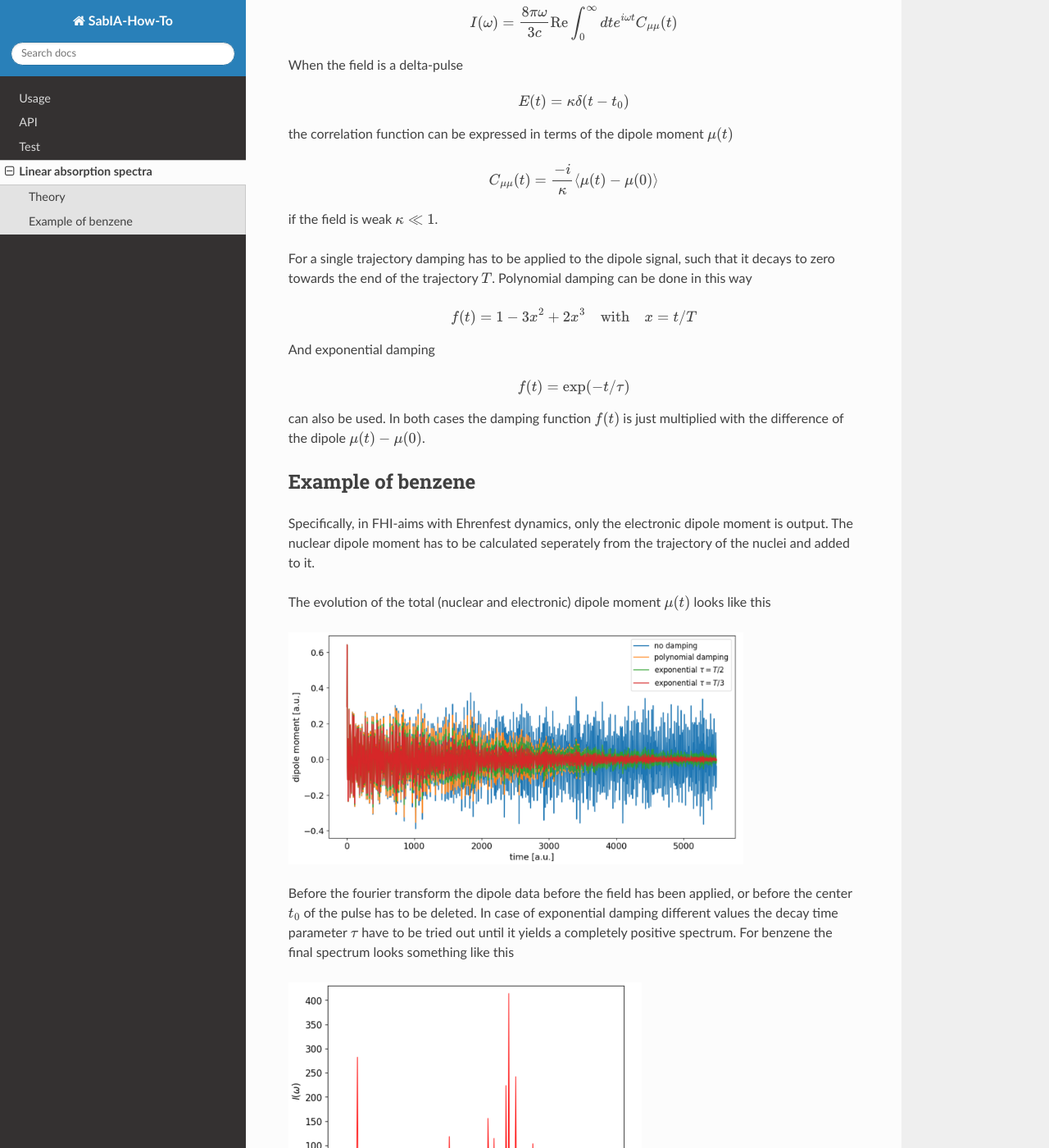
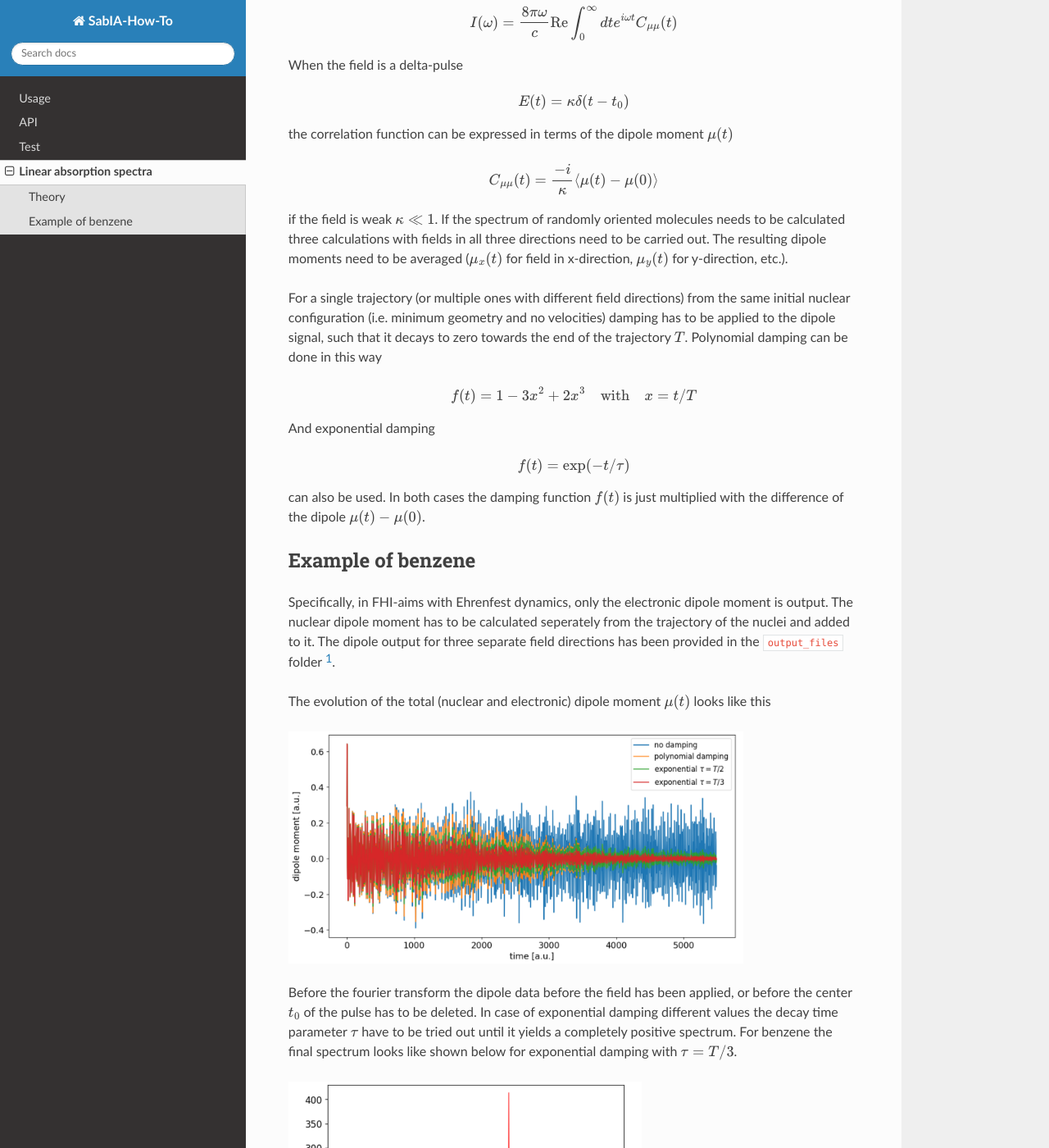
Before and after one commit to sabia-group/How-Tos, a Sphinx documentation site: the page built from docs/source/abs_spectrum.rst, in a window 1280 px wide and 1400 px high, scrolled down 377 px. Shown: the whole window at 82% size. Built offline with Sphinx 7.4.7 and the Read the Docs theme 3.1.0, drawn with Linux system fonts in a browser that asks for light colours; some of the changed text lies outside the part shown.

Commit message:
add some plots and outputfiles

```diff
--- a/docs/source/abs_spectrum.rst
+++ b/docs/source/abs_spectrum.rst
@@ -22,9 +22,9 @@ the correlation function can be expressed in terms of the dipole moment :math:`\
 .. math::
    C_{\mu \mu} (t) = \frac{-i}{\kappa} \langle \mu(t) - \mu(0) \rangle
 
-if the field is weak :math:`\kappa \ll 1`.
+if the field is weak :math:`\kappa \ll 1`. If the spectrum of randomly oriented molecules needs to be calculated three calculations with fields in all three directions need to be carried out. The resulting dipole moments need to be averaged (:math:`\mu_x(t)` for field in x-direction, :math:`\mu_y(t)` for y-direction, etc.).
 
-For a single trajectory damping has to be applied to the dipole signal, such that it decays to zero towards the end of the trajectory :math:`T`. Polynomial damping can be done in this way
+For a single trajectory (or multiple ones with different field directions) from the same initial nuclear configuration (i.e. minimum geometry and no velocities) damping has to be applied to the dipole signal, such that it decays to zero towards the end of the trajectory :math:`T`. Polynomial damping can be done in this way
 
 .. math::
    f(t) = 1 - 3x^2 + 2x^3 \quad \text{with} \quad x = t/T
@@ -40,14 +40,18 @@ can also be used. In both cases the damping function :math:`f(t)` is just multip
 Example of benzene
 *******************
 
-Specifically, in FHI-aims with Ehrenfest dynamics, only the electronic dipole moment is output. The nuclear dipole moment has to be calculated seperately from the trajectory of the nuclei and added to it.
+Specifically, in FHI-aims with Ehrenfest dynamics, only the electronic dipole moment is output. The nuclear dipole moment has to be calculated seperately from the trajectory of the nuclei and added to it. The dipole output for three separate field directions has been provided in the ``output_files`` folder [#f1]_.
 
 The evolution of the total (nuclear and electronic) dipole moment :math:`\mu (t)` looks like this
 
 .. image:: Images/dipole_damping.png
    :scale: 40%
 
-Before the fourier transform the dipole data before the field has been applied, or before the center :math:`t_0` of the pulse has to be deleted. In case of exponential damping different values the decay time parameter :math:`\tau` have to be tried out until it yields a completely positive spectrum. For benzene the final spectrum looks something like this
+Before the fourier transform the dipole data before the field has been applied, or before the center :math:`t_0` of the pulse has to be deleted. In case of exponential damping different values the decay time parameter :math:`\tau` have to be tried out until it yields a completely positive spectrum. For benzene the final spectrum looks like shown below for exponential damping with :math:`\tau = T/3`.
 
 .. image:: Images/best_spectrum.png
    :scale: 50%
+
+.. rubric:: Footnotes
+
+.. [#f1] In that case :math:`t_0 = 10` a.u. and :math:`\kappa = 0.032` a.u.
```
Also changed, not shown: other parts of docs/source/abs_spectrum.rst (+1 -1 lines), 3 other files.
